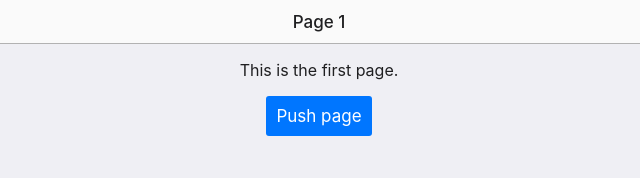
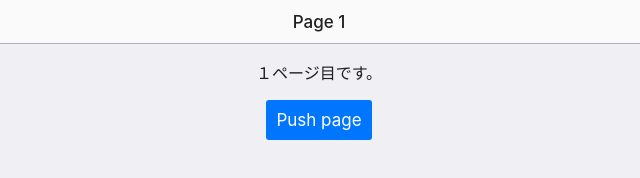
Before and after one commit to mnuyshd/monacatest, a website: page www/index.html in a window 1280 px wide. Shown: the full height of the page, 321-961 px from the left. Drawn offline with Linux system fonts and the light colour scheme.

Commit message:
最初のコミット

```diff
--- a/www/index.html
+++ b/www/index.html
@@ -48,7 +48,7 @@
       </ons-toolbar>
 
       <div class="content" style="text-align: center">
-        <p>This is the first page.</p>
+        <p>１ページ目です。</p>
         <ons-button id="push-button">Push page</ons-button>
       </div>
     </ons-page>
```
